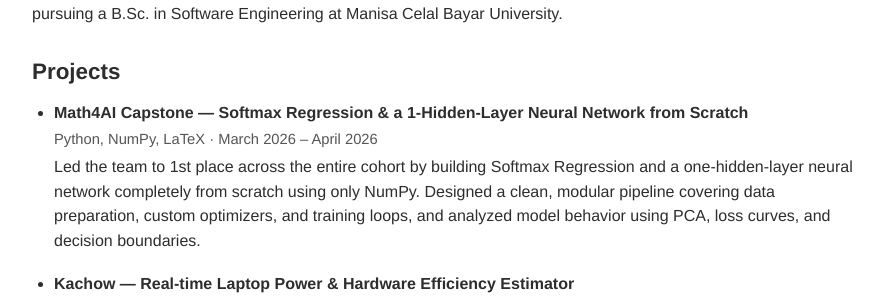
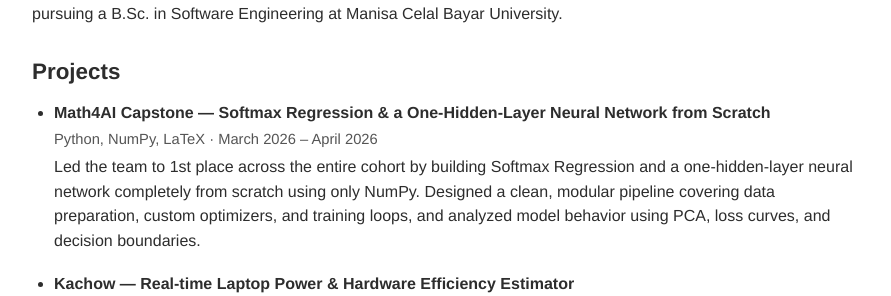
Before and after one commit to optim00s/optim00s.github.io, a Jekyll site: the page built from index.html, in a window 1280 px wide. Shown: the part 405-701 px from the top of the page, without its empty margins (192-1083 px from the left). Built offline with Jekyll 4.4.1, drawn with Linux system fonts in a browser that asks for light colours.

Commit message:
Update content

```diff
--- a/_data/projects.yml
+++ b/_data/projects.yml
@@ -1,4 +1,5 @@
-- title: "Math4AI Capstone — Softmax Regression & a 1-Hidden-Layer Neural Network from Scratch"
+- title: "Math4AI Capstone — Softmax Regression & a One-Hidden-Layer Neural Network from Scratch"
+  url: "https://github.com/optim00s/math4ai_capstone_cerberus_fp"
   meta: "Python, NumPy, LaTeX · March 2026 – April 2026"
   description: >-
     Led the team to 1st place across the entire cohort by building Softmax
@@ -9,6 +10,7 @@
   links: []
 
 - title: "Kachow — Real-time Laptop Power & Hardware Efficiency Estimator"
+  url: "https://github.com/optim00s/kachow"
   meta: "JavaScript, HTML, CSS · December 2025"
   description: >-
     A Chrome extension that gives users real-time estimates of their laptop's
@@ -19,6 +21,7 @@
   links: []
 
 - title: "Remy — Generative-AI Recipe App"
+  url: "https://github.com/optim00s/remy"
   meta: "TypeScript, Next.js, React, SASS · March 2025"
   description: >-
     A smart recipe app that uses generative AI to instantly create custom
--- a/assets/css/main.css
+++ b/assets/css/main.css
@@ -124,6 +124,19 @@ p { margin: 0 0 0.5rem; }
   color: var(--text);
 }
 
+.entry__title-link,
+.entry__title-link:visited {
+  color: inherit;
+  text-decoration: none;
+}
+.entry__title-link:hover,
+.entry__title-link:focus {
+  color: inherit;
+  text-decoration: underline;
+  text-decoration-color: #000;
+  text-underline-offset: 2px;
+}
+
 .entry__authors {
   margin: 0 0 2px;
   color: var(--text);
--- a/index.html
+++ b/index.html
@@ -32,7 +32,9 @@ description: Personal portfolio of Sharaf Feyzullayev — Software Engineer.
   <ul class="entries">
     {% for p in site.data.projects %}
       <li class="entry">
-        <p class="entry__title">{{ p.title }}</p>
+        <p class="entry__title">
+          {% if p.url and p.url != "" %}<a class="entry__title-link" href="{{ p.url }}" target="_blank" rel="noopener">{{ p.title }}</a>{% else %}{{ p.title }}{% endif %}
+        </p>
         {% if p.meta and p.meta != "" %}<p class="entry__meta">{{ p.meta }}</p>{% endif %}
         {% if p.description and p.description != "" %}<p class="entry__desc">{{ p.description }}</p>{% endif %}
         {% if p.links and p.links.size > 0 %}
```
